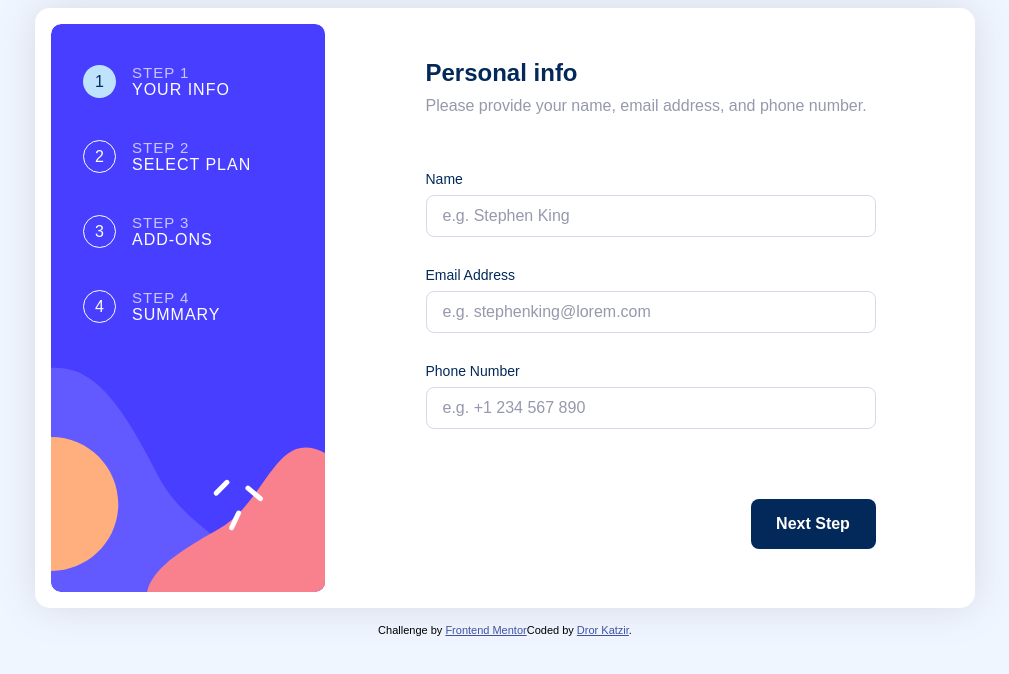
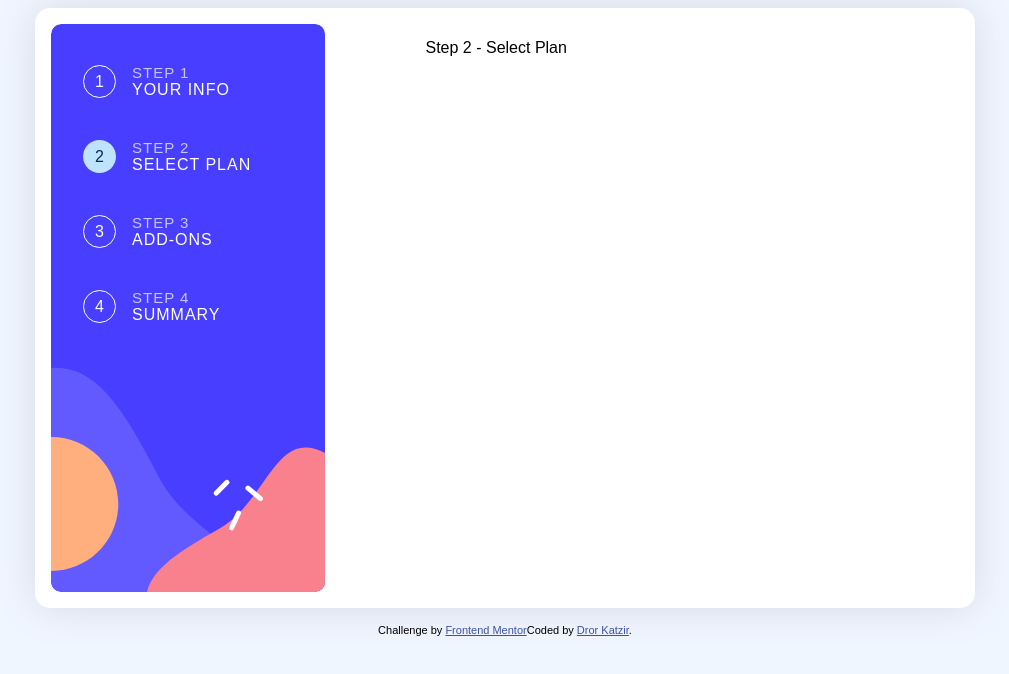
Before and after one commit to DorKatzir/multi-step-form, a React (Vite) app: page / in a window 1280 px wide. Both pictures are taken after a click on the button "Next Step". Shown: the top 674 px of the page, without its empty margins (135-1144 px from the left). Built offline with nearby package versions, Linux system fonts and the light colour scheme.

Commit message:
SideBar Component stepsCounter

```diff
--- a/src/App.jsx
+++ b/src/App.jsx
@@ -1,32 +1,39 @@
+/* eslint-disable react/prop-types */
+import { useState } from 'react'
 
 export default function App() {
+  const [step, setStep] = useState(1)
+  const [stepCounter, setStepCounter] = useState(1)
 
 
   return (
-    <>
-      <div className="container">
-        <Sidebar/>
-        <div className="main">
-          <div className="content">
+		<>
+			<div className='container'>
+				<Sidebar stepCounter={stepCounter} />
+				<div className='main'>
+					<div className='content'>
 
-            <StepOne/>
+						{ step === 1 ? <StepOne onSetStep={setStep} onStepCounter={setStepCounter}/> : null }
+						{ step === 2 ? <StepTwo onSetStep={setStep}/> : null }
+						{ step === 3 ? <StepThree onSetStep={setStep}/> : null }
+						{ step === 4 ? <StepFour onSetStep={setStep}/> : null }
 
-          </div>
-        </div>
+					</div>
+				</div>
+			</div>
 
-      </div>
-
-      <Footer/>
-    </>
+			<Footer />
+		</>
   )
 }
 
-function Sidebar() {
+
+function Sidebar({stepCounter}) {
   return (
 		<div className='sidebar'>
 
 			<div className='step'>
-				<span className='step_number active'>1</span>
+				<span className={ (stepCounter === 1) ? 'step_number active' : 'step_number' }>1</span>
 				<span className='step_box'>
 					<span className='title'>Step 1</span>
 					<span className='text'>Your info</span>
@@ -34,7 +41,7 @@ function Sidebar() {
 			</div>
 
 			<div className='step'>
-				<span className='step_number'>2</span>
+				<span className={ (stepCounter === 2) ? 'step_number active' : 'step_number' }>2</span>
 				<span className='step_box'>
 					<span className='title'>Step 2</span>
 					<span className='text'>Select plan</span>
@@ -42,7 +49,7 @@ function Sidebar() {
 			</div>
 
 			<div className='step'>
-				<span className='step_number'>3</span>
+				<span className={ (stepCounter === 3) ? 'step_number active' : 'step_number' }>3</span>
 				<span className='step_box'>
 					<span className='title'>Step 3</span>
 					<span className='text'>Add-ons</span>
@@ -50,7 +57,7 @@ function Sidebar() {
 			</div>
 
 			<div className='step'>
-				<span className='step_number'>4</span>
+				<span className={ (stepCounter === 4) ? 'step_number active' : 'step_number' }>4</span>
 				<span className='step_box'>
 					<span className='title'>Step 4</span>
 					<span className='text'>Summary</span>
@@ -61,7 +68,13 @@ function Sidebar() {
   )
 }
 
-function StepOne() {
+function StepOne({onSetStep, onStepCounter}) {
+
+  function handleNextStep(){
+    onSetStep(step => step + 1)
+    onStepCounter(counter => counter + 1)
+  }
+
   return (
 		<>
 
@@ -90,12 +103,36 @@ function StepOne() {
       </form>
 
       <div className="cta">
-        <button>Next Step</button>
+        <button onClick={handleNextStep} >Next Step</button>
       </div>
 
 		</>
   )
 }
+
+function StepTwo() {
+  return (
+    <div>
+      Step 2 - Select Plan
+    </div>
+  )
+}
+function StepThree() {
+  return (
+    <div>
+      Step 3 - Add-ons
+    </div>
+  )
+}
+function StepFour() {
+  return (
+    <div>
+      Step 4 - Summry
+    </div>
+  )
+}
+
+
 
 function Footer() {
   return (
```
